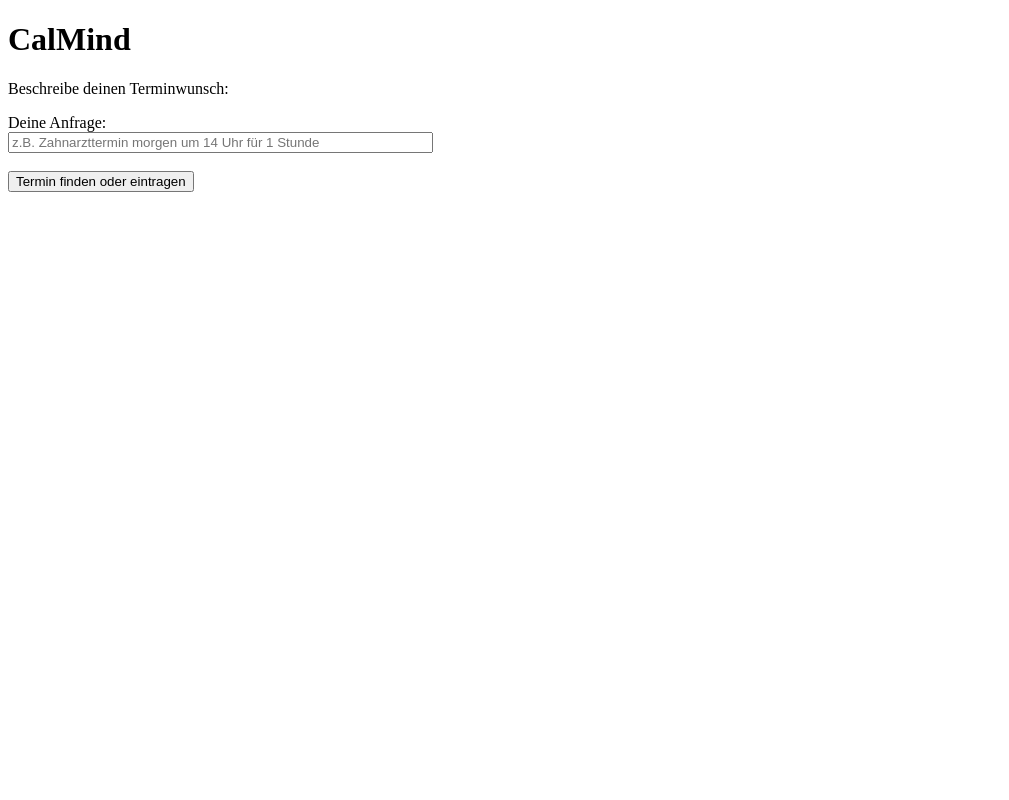
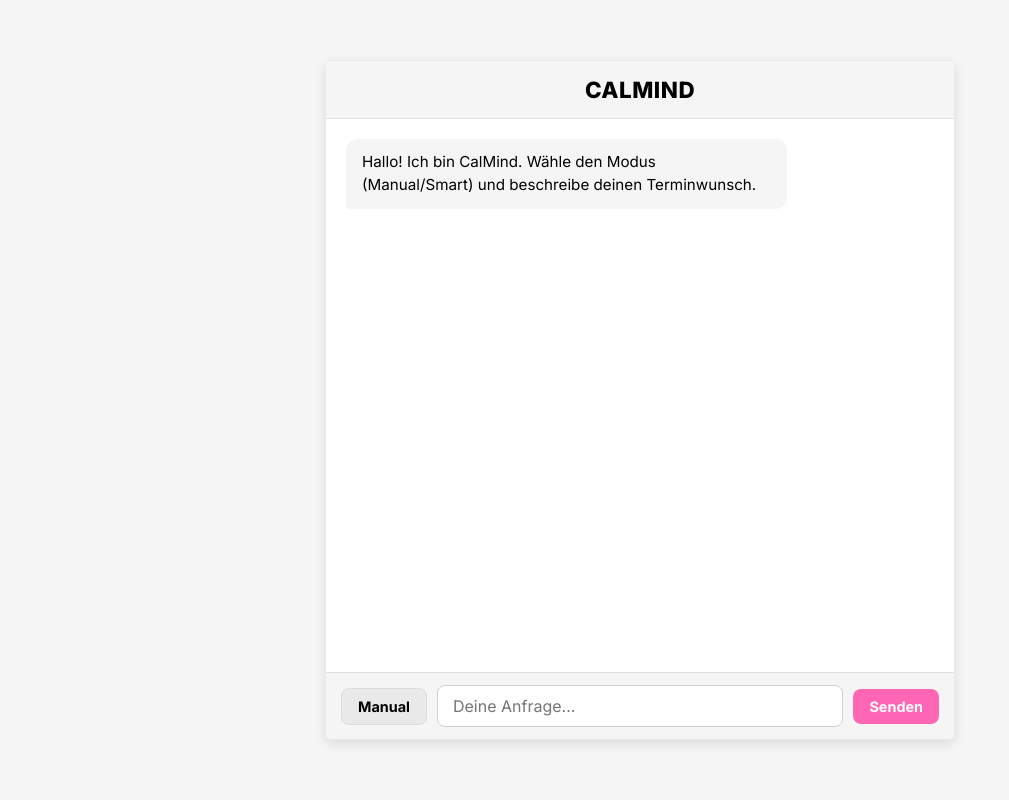
Before and after one commit to Wardason/CalMind, a Flask app: page / in a window 1280 px wide. Shown: the whole page, without its empty margins (0-1009 px from the left). Run offline with Flask 3, Linux system fonts and the light colour scheme; parts of the project's set-up code (start-up, migrations or seed data) failed here and were passed over.

Commit message:
mvp styling

```diff
--- /dev/null
+++ b/web_app/static/script.js
@@ -0,0 +1,28 @@
+document.addEventListener('DOMContentLoaded', function() {
+
+    const modeToggleButton = document.getElementById('mode-toggle-button');
+    const modeInput = document.getElementById('mode-input');
+    const userInput = document.getElementById('user-input');
+
+    if (modeToggleButton && modeInput) {
+        modeToggleButton.addEventListener('click', function() {
+            const currentMode = modeInput.value;
+            if (currentMode === 'manual') {
+                modeToggleButton.textContent = 'Smart';
+                modeInput.value = 'smart';
+            } else {
+                modeToggleButton.textContent = 'Manual';
+                modeInput.value = 'manual';
+            }
+            if(userInput) { userInput.focus(); }
+        });
+    }
+
+    const messageForm = document.getElementById('message-form');
+    if(messageForm) {
+        messageForm.addEventListener('submit', function(event) {
+            console.log('Formular wird abgeschickt mit Modus:', modeInput.value);
+        });
+    }
+
+});
--- /dev/null
+++ b/web_app/static/style.css
@@ -0,0 +1,147 @@
+@import url('https://fonts.googleapis.com/css2?family=Inter:wght@400;700;800&display=swap');
+
+* {
+    box-sizing: border-box;
+    margin: 0;
+    padding: 0;
+}
+
+html, body {
+    height: 100%;
+    font-family: 'Inter', system-ui, -apple-system, BlinkMacSystemFont, 'Segoe UI', Roboto, Oxygen, Ubuntu, Cantarell, 'Open Sans', 'Helvetica Neue', sans-serif;
+    font-weight: 400;
+    background-color: #F5F5F5;
+    color: #000000;
+    display: flex;
+    justify-content: center;
+    align-items: center;
+}
+
+.chat-container {
+    width: 90%;
+    max-width: 700px;
+    height: 85vh;
+    max-height: 800px;
+    background-color: #FFFFFF;
+    border-radius: 6px;
+    box-shadow: 0 4px 12px rgba(0, 0, 0, 0.1);
+    display: flex;
+    flex-direction: column;
+    overflow: hidden;
+    border: 1px solid #EAEAEA;
+}
+
+.chat-header {
+    background-color: #F5F5F5;
+    border-bottom: 1px solid #E0E0E0;
+    padding: 15px 20px;
+    text-align: center;
+    flex-shrink: 0;
+}
+
+.chat-header h1 {
+    font-family: 'Inter', sans-serif;
+    font-weight: 800;
+    font-size: 1.4em;
+    color: #000000;
+    text-transform: uppercase;
+    letter-spacing: 0.5px;
+}
+
+.chat-history {
+    flex-grow: 1;
+    overflow-y: auto;
+    padding: 20px;
+    display: flex;
+    flex-direction: column;
+    gap: 15px;
+    background-color: #FFFFFF;
+}
+
+.message {
+    padding: 12px 16px;
+    border-radius: 12px;
+    max-width: 75%;
+    line-height: 1.5;
+    word-wrap: break-word;
+    font-family: 'Inter', sans-serif;
+    font-weight: 400;
+    font-size: 0.95em;
+}
+
+.bot-message {
+    background-color: #F5F5F5;
+    color: #000000;
+    align-self: flex-start;
+    border-bottom-left-radius: 4px;
+}
+
+.user-message {
+    background-color: #FF66B3;
+    color: #FFFFFF;
+    align-self: flex-end;
+    border-bottom-right-radius: 4px;
+}
+
+.input-area {
+    background-color: #F5F5F5;
+    border-top: 1px solid #E0E0E0;
+    padding: 12px 15px;
+    flex-shrink: 0;
+}
+
+.input-area form {
+    display: flex;
+    align-items: center;
+    gap: 10px;
+}
+
+.mode-button,
+.submit-button {
+    padding: 9px 16px;
+    border: none;
+    border-radius: 8px;
+    cursor: pointer;
+    font-family: 'Inter', sans-serif;
+    font-weight: 700;
+    font-size: 0.9em;
+    transition: background-color 0.2s ease, color 0.2s ease, box-shadow 0.2s ease;
+    white-space: nowrap;
+}
+
+.mode-button {
+    background-color: #E9E9E9;
+    color: #000000;
+    border: 1px solid #DCDCDC;
+}
+.mode-button:hover {
+    background-color: #DCDCDC;
+    border-color: #C8C8C8;
+}
+
+.submit-button {
+    background-color: #FF66B3;
+    color: #FFFFFF;
+    border: none;
+}
+.submit-button:hover {
+    background-color: #E64D9B;
+    box-shadow: 0 2px 5px rgba(0, 0, 0, 0.1);
+}
+
+.input-area input[type="text"] {
+    flex-grow: 1;
+    background-color: #FFFFFF;
+    color: #000000;
+    border: 1px solid #D1D1D1;
+    border-radius: 8px;
+    padding: 10px 15px;
+    font-family: 'Inter', sans-serif;
+    font-weight: 400;
+    font-size: 1em;
+}
+.input-area input[type="text"]:focus {
+    outline: none;
+    border-color: #FF66B3;
+    box-shadow: 0 0 0 2px rgba(255, 102, 179, 0.3);
+}
--- a/web_app/templates/index.html
+++ b/web_app/templates/index.html
@@ -4,20 +4,30 @@
     <meta charset="UTF-8">
     <meta name="viewport" content="width=device-width, initial-scale=1.0">
     <title>CalMind</title>
+    <link rel="stylesheet" href="{{ url_for('static', filename='style.css') }}">
 </head>
 <body>
+    <div class="chat-container">
+        <header class="chat-header">
+            <h1>CalMind</h1>
+        </header>
 
-    <h1>CalMind</h1>
+        <div class="chat-history" id="chat-history">
+            <div class="message bot-message">
+                <p>Hallo! Ich bin CalMind. Wähle den Modus (Manual/Smart) und beschreibe deinen Terminwunsch.</p>
+            </div>
+        </div>
 
-    <p>Beschreibe deinen Terminwunsch:</p>
+        <footer class="input-area">
+             <form id="message-form" action="/process" method="post">
+                 <button type="button" id="mode-toggle-button" class="mode-button">Manual</button>
+                 <input type="hidden" id="mode-input" name="mode" value="manual">
+                 <input type="text" id="user-input" name="user_message" placeholder="Deine Anfrage..." required aria-label="Texteingabe">
+                 <button type="submit" class="submit-button" aria-label="Nachricht senden">Senden</button>
+             </form>
+        </footer>
+    </div>
 
-    <form action="/process" method="post">
-        <label for="termin_beschreibung">Deine Anfrage:</label><br>
-        <input type="text" id="termin_beschreibung" name="beschreibung" size="50" placeholder="z.B. Zahnarzttermin morgen um 14 Uhr für 1 Stunde">
-        <br><br>
-        <button type="submit">Termin finden oder eintragen</button>
-    </form>
-
-
+    <script src="{{ url_for('static', filename='script.js') }}"></script>
 </body>
 </html>
```
